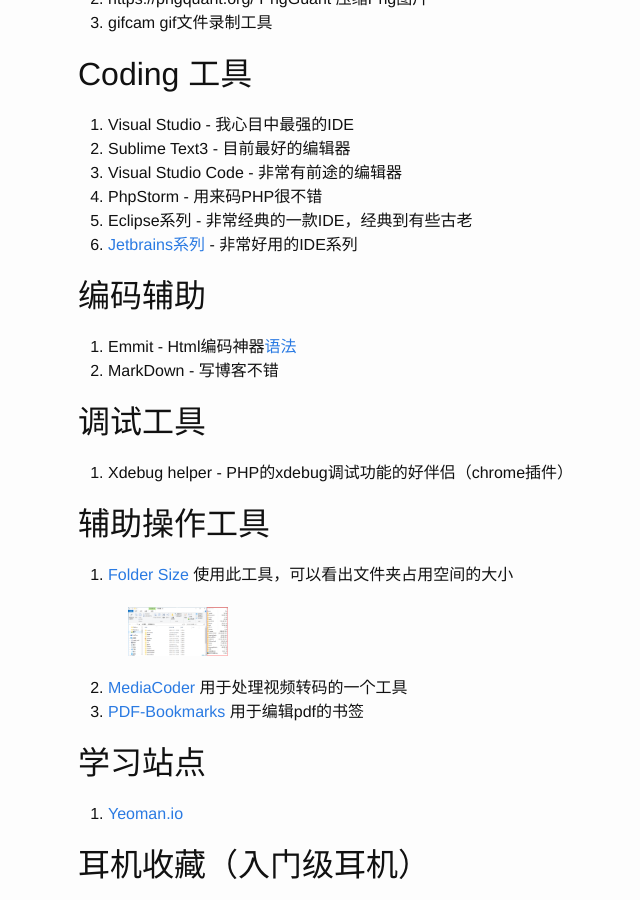
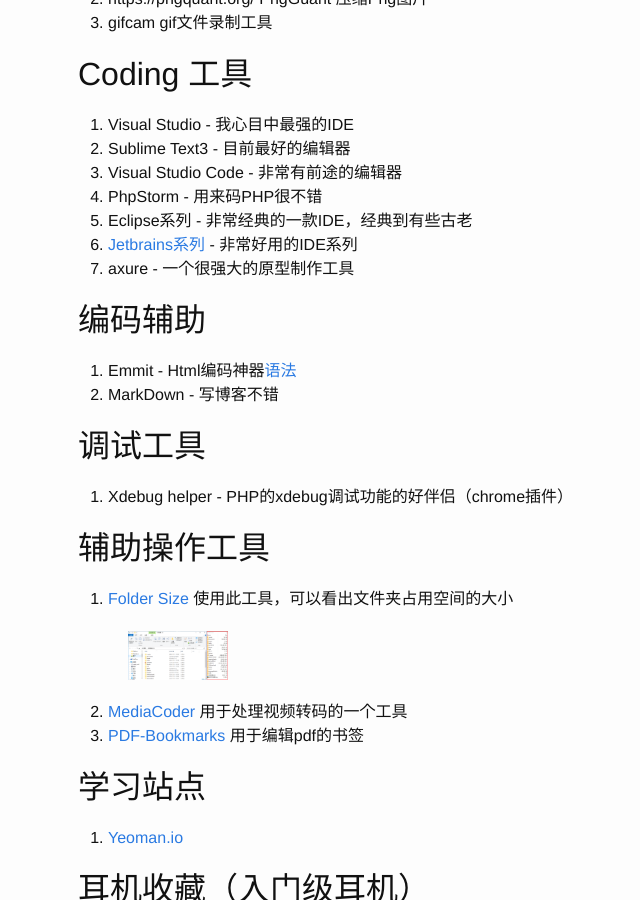
Before and after one commit to zjruan/zjruan.github.io, a Jekyll site: the page built from _posts/2015-10-23-工具收藏.md, in a window 1280 px wide and 900 px high, scrolled down 300 px. Shown: the whole window, without its empty margins (192-832 px from the left). Built offline with Jekyll 4.4.1, drawn with Linux system fonts in a browser that asks for light colours; Markdown is read by kramdown in place of the engine named in the settings; comment, search, counter and statistics services are not loaded.

Commit message:
嘻嘻嘻

```diff
--- a/_posts/2015-10-23-工具收藏.md
+++ b/_posts/2015-10-23-工具收藏.md
@@ -21,6 +21,7 @@
 4. PhpStorm - 用来码PHP很不错
 5. Eclipse系列 - 非常经典的一款IDE，经典到有些古老
 6. [Jetbrains系列](http://www.jetbrains.com/) - 非常好用的IDE系列
+7. axure - 一个很强大的原型制作工具
 
 ## 编码辅助
 
```
